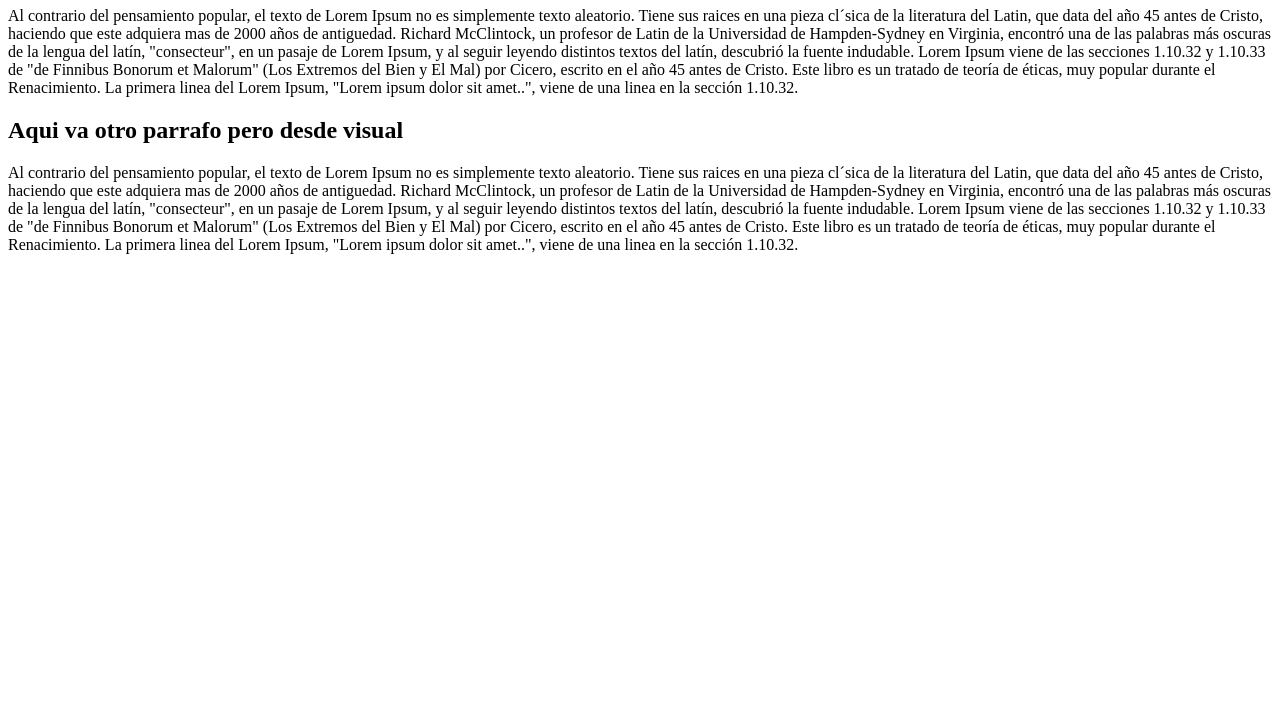
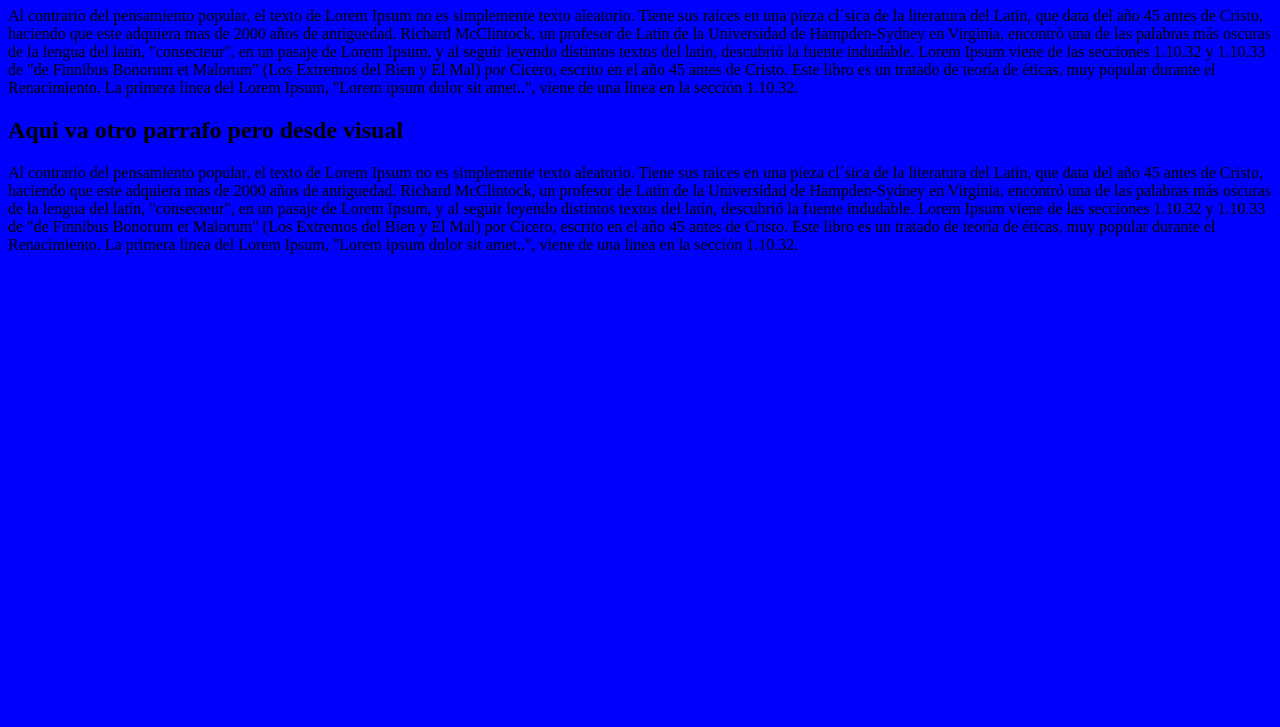
Before and after one commit to Rodriguez121212/proyecto_web, a plain HTML site: page index.html in a window 1280 px wide. Shown: the part 73-800 px from the top of the page. Drawn offline with Linux system fonts and the light colour scheme.

Commit message:
Linkeado de archivos de estilo css

```diff
--- a/index.html
+++ b/index.html
@@ -4,7 +4,7 @@
   <meta charset="utf-8">
   <title>HTML</title>
   <meta name="viewport" content="width=device-width, initial-scale=1.0">
-  <link rel="stylesheet" href="estilo.css">
+  <link rel="stylesheet" href="estilos.css">
 </head>
 
 <body>
```
